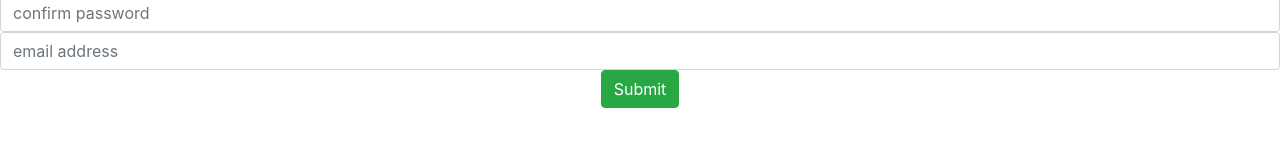
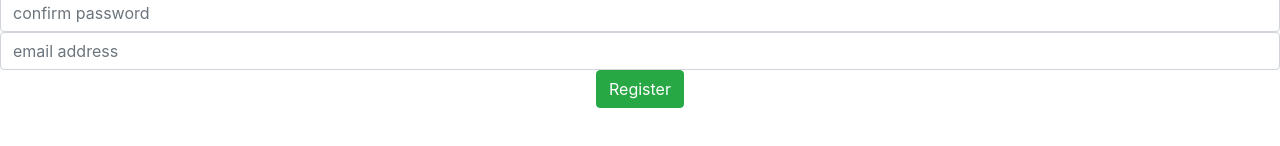
Before and after one commit to leejr0/cs414-f19-001-Spaghetti-Coders, a React (Create React App) app in the folder client/: page / in a window 1280 px wide. Both pictures are taken after a click on the button "REGISTER". Shown: the part 330-476 px from the top of the page. Built offline with nearby package versions, Linux system fonts and the light colour scheme.

Commit message:
Changed button name to register

```diff
--- a/client/src/Game/Register.js
+++ b/client/src/Game/Register.js
@@ -136,7 +136,7 @@ class Register extends Component {
                 <Input type="password" placeholder="password" onChange={(input) => this.updatePassword(input.target.value)}/>
                 <Input type="password" placeholder="confirm password" onChange={(input) => this.updateVerifyPassword(input.target.value)}/>
                 <Input type="text" placeholder="email address" onChange={(input) => this.updateValue("email", input.target.value)}/>
-                <Button color="success" onClick={this.validateCredentials}>Submit</Button>
+                <Button color="success" onClick={this.validateCredentials}>Register</Button>
                 {errorMessage}
             </div>
         );
```
Also changed, not shown: 4 other files (tests, documents, lock files or other folders).
